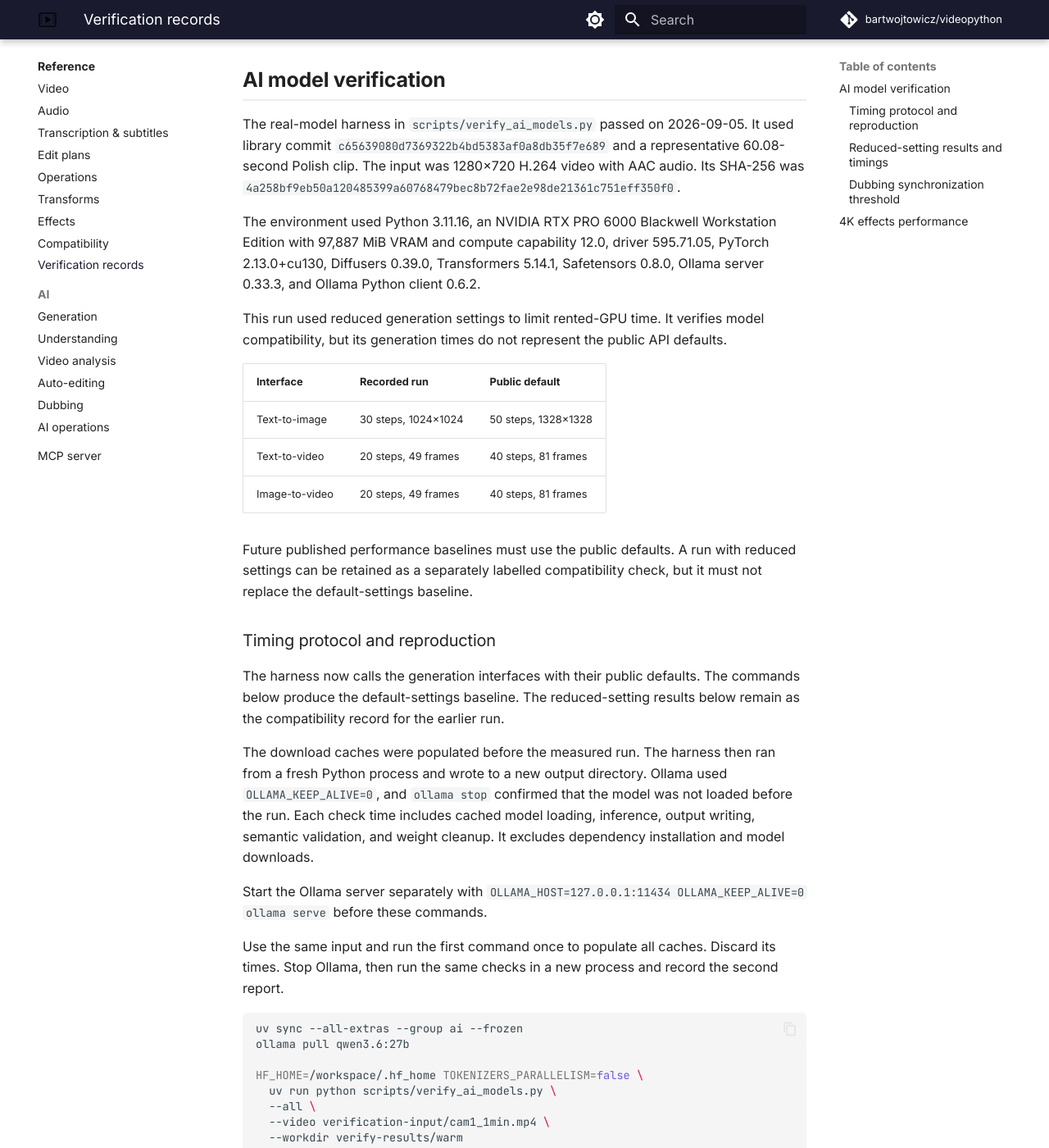
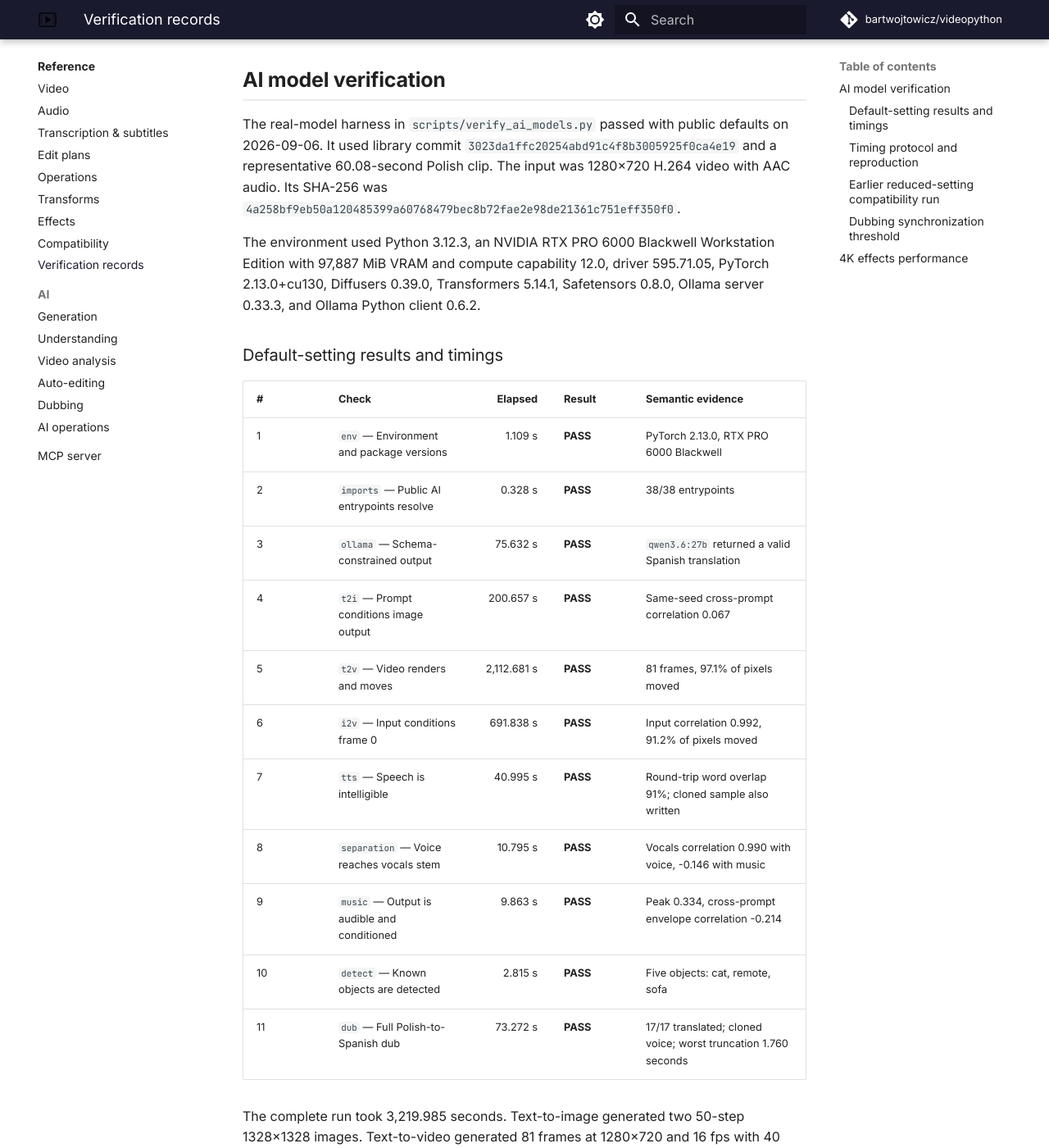
Before and after one commit to BartWojtowicz/videopython, an MkDocs documentation site: the page built from docs/reference/verification.md, in a window 1280 px wide and 1400 px high, scrolled down 357 px. Shown: the whole window at 82% size. Built offline with MkDocs 1.6.1 and Material for MkDocs 9.7.7, drawn with Linux system fonts in a browser that asks for light colours; comment, search, counter and statistics services are not loaded; some of the changed text lies outside the part shown.

Commit message:
Publish default AI verification baseline

````diff
--- a/docs/reference/verification.md
+++ b/docs/reference/verification.md
@@ -11,34 +11,47 @@ engine](../explanation/streaming-engine.md#why-pixel-effects-are-not-ffmpeg-filt
 
 ## AI model verification
 
-The real-model harness in `scripts/verify_ai_models.py` passed on 2026-09-05. It used
-library commit `c65639080d7369322b4bd5383af0a8db35f7e689` and a representative
-60.08-second Polish clip. The input was 1280×720 H.264 video with AAC audio. Its SHA-256
-was `4a258bf9eb50a120485399a60768479bec8b72fae2e98de21361c751eff350f0`.
+The real-model harness in `scripts/verify_ai_models.py` passed with public defaults on
+2026-09-06. It used library commit
+`3023da1ffc20254abd91c4f8b3005925f0ca4e19` and a representative 60.08-second Polish
+clip. The input was 1280×720 H.264 video with AAC audio. Its SHA-256 was
+`4a258bf9eb50a120485399a60768479bec8b72fae2e98de21361c751eff350f0`.
 
-The environment used Python 3.11.16, an NVIDIA RTX PRO 6000 Blackwell Workstation
+The environment used Python 3.12.3, an NVIDIA RTX PRO 6000 Blackwell Workstation
 Edition with 97,887 MiB VRAM and compute capability 12.0, driver 595.71.05, PyTorch
 2.13.0+cu130, Diffusers 0.39.0, Transformers 5.14.1, Safetensors 0.8.0, Ollama server
 0.33.3, and Ollama Python client 0.6.2.
 
-This run used reduced generation settings to limit rented-GPU time. It verifies model
-compatibility, but its generation times do not represent the public API defaults.
+### Default-setting results and timings
 
-| Interface | Recorded run | Public default |
-|---|---|---|
-| Text-to-image | 30 steps, 1024×1024 | 50 steps, 1328×1328 |
-| Text-to-video | 20 steps, 49 frames | 40 steps, 81 frames |
-| Image-to-video | 20 steps, 49 frames | 40 steps, 81 frames |
+| # | Check | Elapsed | Result | Semantic evidence |
+|---|---|---:|---|---|
+| 1 | `env` — Environment and package versions | 1.109 s | **PASS** | PyTorch 2.13.0, RTX PRO 6000 Blackwell |
+| 2 | `imports` — Public AI entrypoints resolve | 0.328 s | **PASS** | 38/38 entrypoints |
+| 3 | `ollama` — Schema-constrained output | 75.632 s | **PASS** | `qwen3.6:27b` returned a valid Spanish translation |
+| 4 | `t2i` — Prompt conditions image output | 200.657 s | **PASS** | Same-seed cross-prompt correlation 0.067 |
+| 5 | `t2v` — Video renders and moves | 2,112.681 s | **PASS** | 81 frames, 97.1% of pixels moved |
+| 6 | `i2v` — Input conditions frame 0 | 691.838 s | **PASS** | Input correlation 0.992, 91.2% of pixels moved |
+| 7 | `tts` — Speech is intelligible | 40.995 s | **PASS** | Round-trip word overlap 91%; cloned sample also written |
+| 8 | `separation` — Voice reaches vocals stem | 10.795 s | **PASS** | Vocals correlation 0.990 with voice, -0.146 with music |
+| 9 | `music` — Output is audible and conditioned | 9.863 s | **PASS** | Peak 0.334, cross-prompt envelope correlation -0.214 |
+| 10 | `detect` — Known objects are detected | 2.815 s | **PASS** | Five objects: cat, remote, sofa |
+| 11 | `dub` — Full Polish-to-Spanish dub | 73.272 s | **PASS** | 17/17 translated; cloned voice; worst truncation 1.760 seconds |
 
-Future published performance baselines must use the public defaults. A run with reduced
-settings can be retained as a separately labelled compatibility check, but it must not
-replace the default-settings baseline.
+The complete run took 3,219.985 seconds. Text-to-image generated two 50-step
+1328×1328 images. Text-to-video generated 81 frames at 1280×720 and 16 fps with 40
+steps. Image-to-video generated 81 frames at 832×480 and 16 fps with 40 steps. The
+default dub used voice cloning without speaker diarization and grouped segments under
+one `speaker_0` clone.
+
+Manual review confirmed that both images matched their prompts. The text-to-video clip
+kept a coherent mountain-lake scene while mist and water moved. The image-to-video clip
+kept the bicycle from its source image while a camera push moved it partly out of frame.
 
 ### Timing protocol and reproduction
 
-The harness now calls the generation interfaces with their public defaults. The
-commands below produce the default-settings baseline. The reduced-setting results below
-remain as the compatibility record for the earlier run.
+The harness calls the generation interfaces with their public defaults. The commands
+below produce the default-settings baseline.
 
 The download caches were populated before the measured run. The harness then ran from a
 fresh Python process and wrote to a new output directory. Ollama used
@@ -50,30 +63,45 @@ downloads.
 Start the Ollama server separately with
 `OLLAMA_HOST=127.0.0.1:11434 OLLAMA_KEEP_ALIVE=0 ollama serve` before these commands.
 
-Use the same input and run the first command once to populate all caches. Discard its
-times. Stop Ollama, then run the same checks in a new process and record the second
-report.
+Populate caches through the same pinned model loaders without running generation. Each
+initializer runs in its own process so that its weights are released before the next
+one. Then stop Ollama and run the harness in a new process. Do not interrupt an active
+CUDA generation.
 
 ```bash
 uv sync --all-extras --group ai --frozen
 ollama pull qwen3.6:27b
 
 HF_HOME=/workspace/.hf_home TOKENIZERS_PARALLELISM=false \
-  uv run python scripts/verify_ai_models.py \
-  --all \
-  --video verification-input/cam1_1min.mp4 \
-  --workdir verify-results/warm
+  uv run python -c 'from videopython.ai import TextToImage; TextToImage()._init_local()'
+HF_HOME=/workspace/.hf_home TOKENIZERS_PARALLELISM=false \
+  uv run python -c 'from videopython.ai import TextToVideo; TextToVideo()._init_local()'
+HF_HOME=/workspace/.hf_home TOKENIZERS_PARALLELISM=false \
+  uv run python -c 'from videopython.ai import ImageToVideo; ImageToVideo()._init_local()'
+HF_HOME=/workspace/.hf_home TOKENIZERS_PARALLELISM=false \
+  uv run python -c 'from videopython.ai import TextToSpeech; TextToSpeech()._init_local()'
+HF_HOME=/workspace/.hf_home TOKENIZERS_PARALLELISM=false \
+  uv run python -c 'from videopython.ai import AudioToText; m = AudioToText(); m._init_local(); m._init_vad()'
+HF_HOME=/workspace/.hf_home TOKENIZERS_PARALLELISM=false \
+  uv run python -c 'from videopython.ai.dubbing.separation import AudioSeparator; AudioSeparator()._init_local()'
+HF_HOME=/workspace/.hf_home TOKENIZERS_PARALLELISM=false \
+  uv run python -c 'from videopython.ai import TextToMusic; TextToMusic()._init_local()'
+HF_HOME=/workspace/.hf_home TOKENIZERS_PARALLELISM=false \
+  uv run python -c 'from videopython.ai import ObjectDetector; ObjectDetector()._load_model()'
 
 OLLAMA_HOST=127.0.0.1:11434 ollama stop qwen3.6:27b
 
-HF_HOME=/workspace/.hf_home TOKENIZERS_PARALLELISM=false \
+HF_HOME=/workspace/.hf_home TOKENIZERS_PARALLELISM=false OLLAMA_HOST=127.0.0.1:11434 \
   uv run python scripts/verify_ai_models.py \
   --all \
   --video verification-input/cam1_1min.mp4 \
   --workdir verify-results/measured
 ```
 
-### Reduced-setting results and timings
+### Earlier reduced-setting compatibility run
+
+The 2026-09-05 run used reduced generation settings to limit rented-GPU time. It
+verified model compatibility but does not represent the public API defaults.
 
 | # | Check | Elapsed | Result | Semantic evidence |
 |---|---|---:|---|---|
````
Also changed, not shown: ROADMAP.md (+0 -1 lines).
